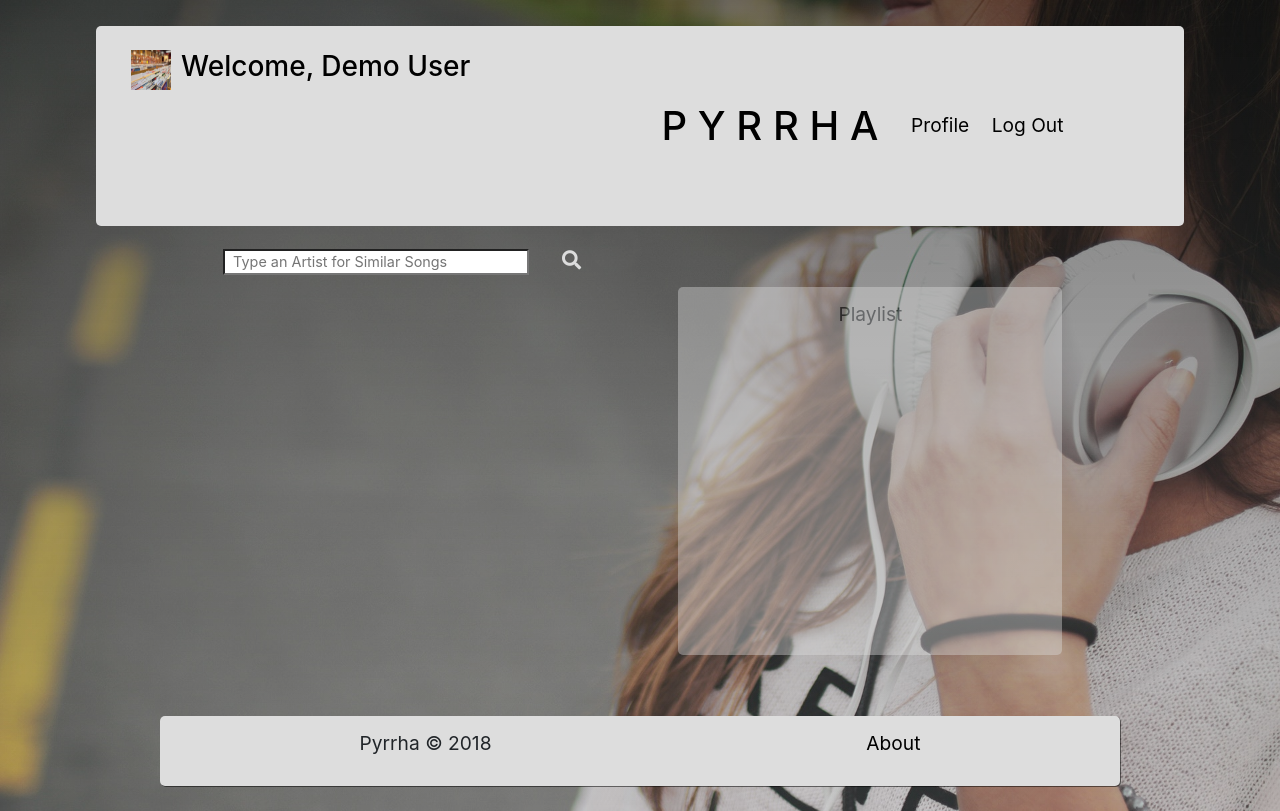
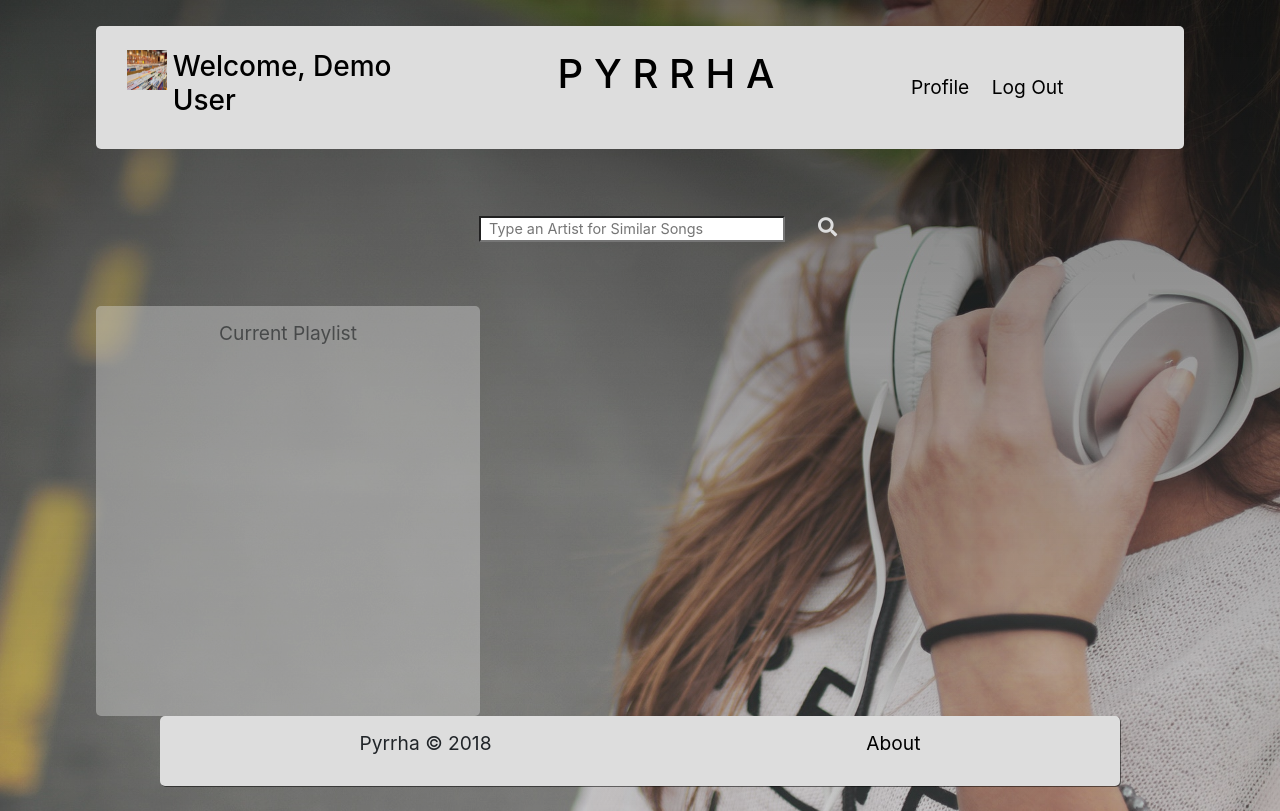
Before and after one commit to aduncan12/project-03, a website: page views/main.html in a window 1280 px wide. Shown: the top 811 px of the page. Drawn offline with nearby package versions, Linux system fonts and the light colour scheme; files that its build step writes are made by us from their sources; files whose address does not match are found by name.

Commit message:
more cosmetic changes

```diff
--- a/public/styles/styles.css
+++ b/public/styles/styles.css
@@ -72,7 +72,7 @@ body {
 #navUser {
     display: flex;
     flex-direction: row;
-    width: 50%;
+    width: 30%;
 }
 
 #demoLogin, #signUp, #logInButton, #profile, #logOut, #mainSearch, .artistButton {
@@ -130,7 +130,7 @@ main {
     height: 100vh;
     margin: auto;
     display: flex;
-    flex-direction: row;
+    /* flex-direction: row; */
     text-align: center;
     width: 100vw;
 }
@@ -154,9 +154,14 @@ h1 {
     margin: 10% 0;
 }
 
-#welcome > h1, #aboutDiv > h1, #mainNav > h1 {
+#welcome > h1, #aboutDiv > h1 {
     color: #000000;
     margin: 5% 0;
+}
+
+#mainNav > h1 {
+    color: #000000;
+    margin: 0;
 }
 
 h5 {
@@ -180,6 +185,7 @@ h5 {
     background-color: #DDDDDD;
     opacity: .4;
     display: flex;
+    /* flex-direction: column; */
     justify-content: center;
     border-radius: 5px;
     width: 30vw;
--- a/views/main.html
+++ b/views/main.html
@@ -89,7 +89,7 @@
 
     <div class="savedDiv">
         <div id="songsDiv">
-            Playlist
+            Current Playlist
             <ul id="savedSongs"></ul>
         </div>
     </div>
```
